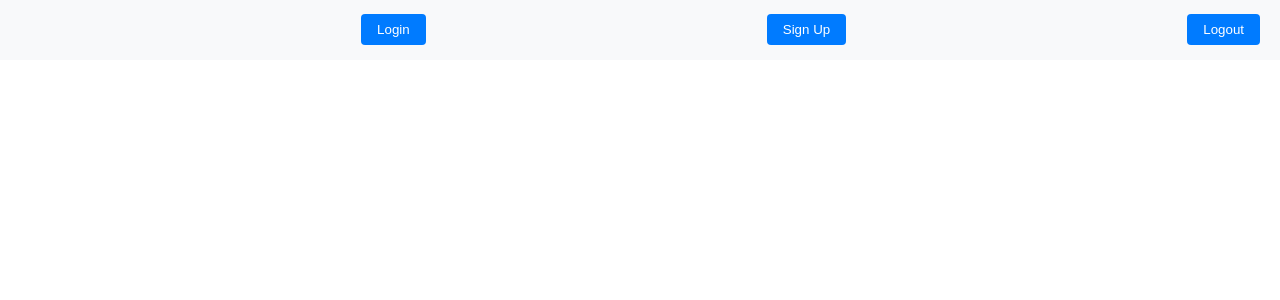
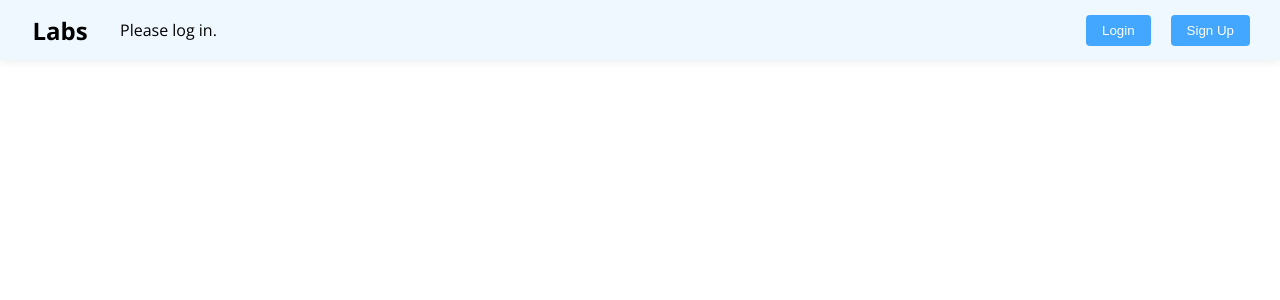
Before and after one commit to Hello4545/newbie-project-ellen, a React (Create React App) app in the folder client/: page / in a window 1280 px wide. Shown: the top 300 px of the page. Built offline with nearby package versions, Linux system fonts and the light colour scheme; no server answers.

Commit message:
gridview 추가 전

```diff
--- a/client/src/pages/Home.tsx
+++ b/client/src/pages/Home.tsx
@@ -60,22 +60,31 @@ const HomePage = (props: {}) => {
     try {
       const response = await axios.post("https://api.ellen.newbie.sparcsandbox.com/logout", {withCredentials: true});
       alert('Successfully logged out!');
+      navigate("/");
+    window.location.reload();
     } catch (error) {
       console.error('Failed to logout:', error);
     }
-    navigate("/");
   }
 
   return (
     <div>
       <nav className="top-nav">
-        <h1>{isLoggedIn ? `Hello ${name}!` : ''}</h1>
-        <button onClick={() => navigate("/Login")}>Login</button>
-        <button onClick={() => navigate("/Register")}>Sign Up</button>
-        <button onClick={handleLogout}>Logout</button>
+        <div className="nav-title"><h1>Labs</h1></div>
+        <div className="nav-message">{isLoggedIn ? `Hello, ${name}!` : 'Please log in.'}</div>
+        <div className="nav-buttons">
+          {!isLoggedIn && (
+            <>
+              <button onClick={() => navigate("/login")}>Login</button>
+              <button onClick={() => navigate("/register")}>Sign Up</button>
+            </>
+          )}
+          {isLoggedIn && <button onClick={handleLogout}>Logout</button>}
+        </div>
       </nav>
       <div className="home">
         <div className="home-banner">
+          {/* Banner content goes here */}
         </div>
       </div>
     </div>
--- a/client/src/pages/css/Home.css
+++ b/client/src/pages/css/Home.css
@@ -1,17 +1,43 @@
+@import url('https://fonts.googleapis.com/css2?family=Open+Sans:ital,wght@0,300..800;1,300..800&display=swap');
+
+h1, div, nav, label, input{
+  font-family: 'Open Sans', sans-serif;
+}
+
 .home {
   background-color: #fafafa;
 }
+
 .top-nav {
-    background-color: #f8f9fa;
-    padding: 10px 20px;
+  background-color: aliceblue;
+  height: 60px;
   display: flex;
-    justify-content: space-between;
+  box-shadow: 0 0 10px rgba(0, 0, 0, 0.1);
   align-items: center;
+  padding: 0 20px;
+}
+
+.top-nav .nav-title {
+  flex: 0 0 80px;
+}
+
+.top-nav .nav-message,
+.top-nav .nav-buttons {
+  flex-grow: 1;
+  display: flex;
+  align-items: center;
+  margin-left: 20px;
+  justify-content: flex-start; /* Aligns content to the left */
+}
+
+.top-nav .nav-buttons {
+  justify-content: flex-end; /* Aligns buttons to the right */
 }
 
 .top-nav button {
   padding: 8px 16px;
-    background-color: #007bff;
+  margin: 10px;
+  background-color: rgb(67, 167, 255);
   color: white;
   border: none;
   border-radius: 4px;
@@ -19,5 +45,5 @@
 }
 
 .top-nav button:hover {
-    background-color: #0056b3;
+  background-color: rgb(40, 151, 249);
 }
```
Also changed, not shown: 1 other file (tests, documents, lock files or other folders). Lines whose indentation alone changed are shown as unchanged.
